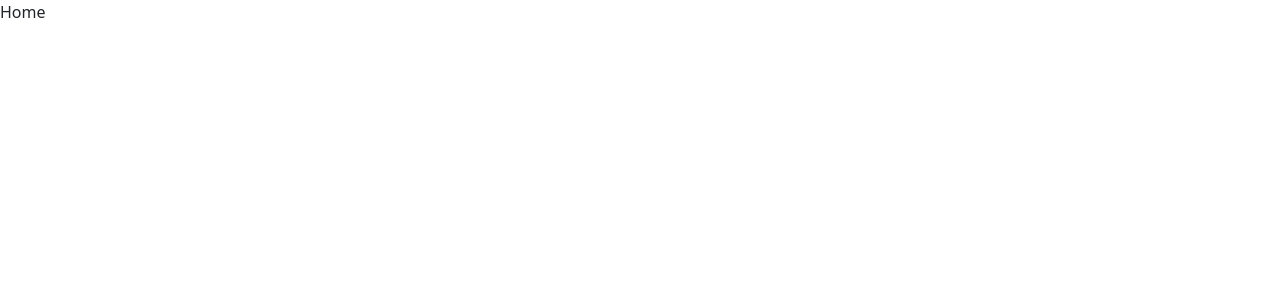
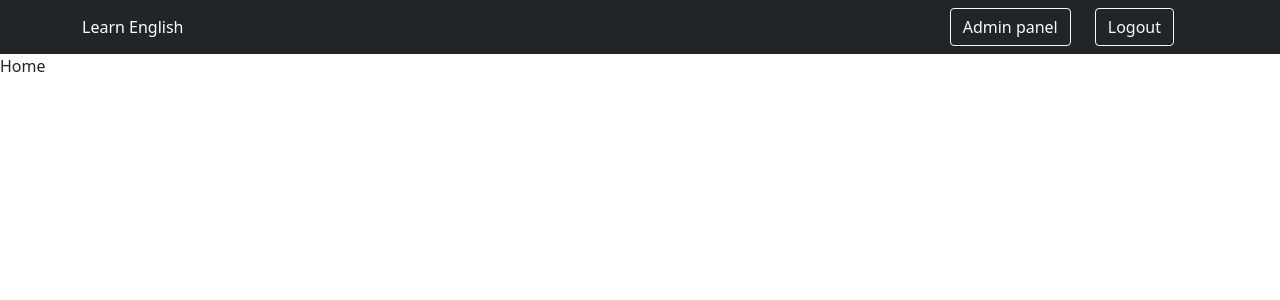
Before and after one commit to PolinaVasilevich/learn-english-words-app, a React (Create React App) app in the folder client/: page / in a window 1280 px wide. Shown: the top 300 px of the page. Built offline with nearby package versions, Linux system fonts and the light colour scheme.

Commit message:
added NavBar component

```diff
--- a/client/src/App.js
+++ b/client/src/App.js
@@ -1,10 +1,12 @@
 import React from "react";
 import { BrowserRouter as Router } from "react-router-dom";
 import AppRouter from "./components/AppRouter";
+import NavBar from "./components/NavBar";
 
 const App = () => {
   return (
     <Router>
+      <NavBar />
       <AppRouter />
     </Router>
   );
--- /dev/null
+++ b/client/src/components/NavBar.jsx
@@ -0,0 +1,45 @@
+import React, { useContext } from "react";
+import { observer } from "mobx-react-lite";
+import { Context } from "..";
+
+import Navbar from "react-bootstrap/Navbar";
+import Nav from "react-bootstrap/Nav";
+import { Button, Container } from "react-bootstrap";
+import { NavLink } from "react-router-dom";
+
+const NavBar = observer(() => {
+  const { user } = useContext(Context);
+
+  return (
+    <Navbar bg="dark" variant="dark">
+      <Container>
+        <NavLink style={{ color: "#fff", textDecoration: "none" }} to="/">
+          Learn English
+        </NavLink>
+        {user.isAuth ? (
+          <Nav style={{ color: "#fff", marginLeft: "auto" }}>
+            <Button variant={"outline-light"}>Admin panel</Button>
+            <Button
+              className="mx-4"
+              variant={"outline-light"}
+              onClick={() => user.setIsAuth(false)}
+            >
+              Logout
+            </Button>
+          </Nav>
+        ) : (
+          <Nav style={{ color: "#fff", marginLeft: "auto" }}>
+            <Button
+              variant={"outline-light"}
+              onClick={() => user.setIsAuth(true)}
+            >
+              Authorization
+            </Button>
+          </Nav>
+        )}
+      </Container>
+    </Navbar>
+  );
+});
+
+export default NavBar;
--- a/client/src/store/UserStore.js
+++ b/client/src/store/UserStore.js
@@ -2,7 +2,7 @@ import { makeAutoObservable } from "mobx";
 
 export default class UserStore {
   constructor() {
-    this._isAuth = false;
+    this._isAuth = true;
     this._user = {};
     makeAutoObservable(this);
   }
```
